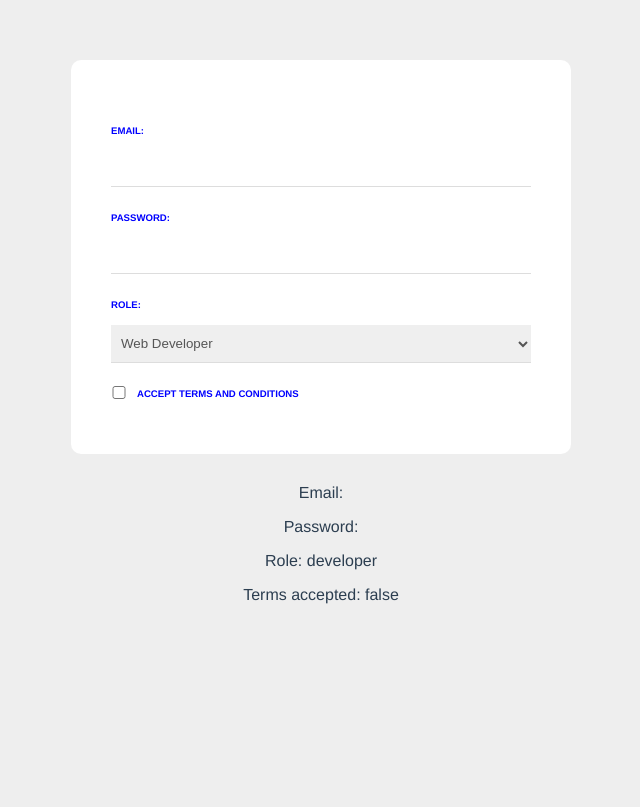
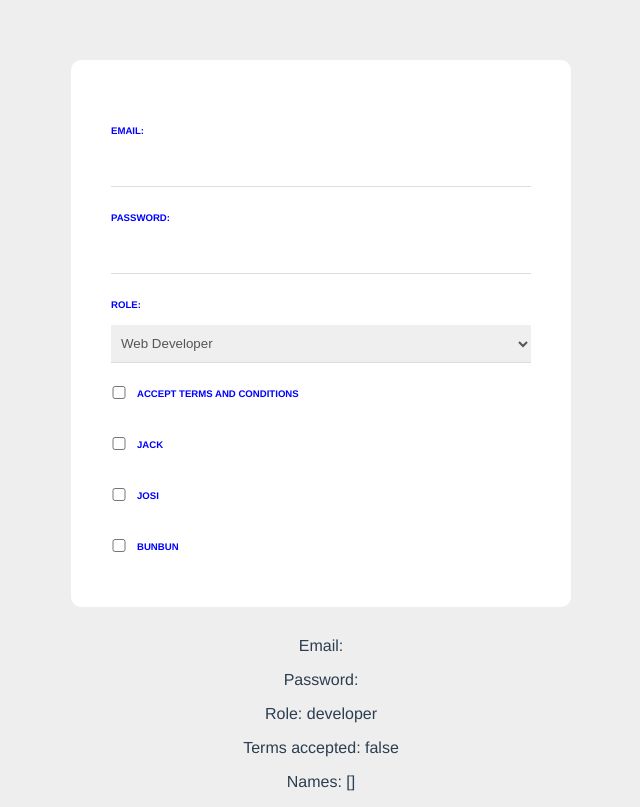
Before and after one commit to snaxattax/VueTutorials, a Vue app in the folder web-form/: page / in a window 1280 px wide. Shown: the whole page, without its empty margins (319-959 px from the left). Built offline with nearby package versions, Linux system fonts and the light colour scheme.

Commit message:
adds a multi-checkbox set for names and shows how to store it in the datamodel as an array

```diff
--- a/web-form/src/components/SignupForm.vue
+++ b/web-form/src/components/SignupForm.vue
@@ -17,12 +17,27 @@
         <label>Accept terms and conditions</label>
         </div>
 
+        <div>
+        <input type="checkbox" value="Jack" v-model="names">
+        <label>Jack</label>
+        </div>
+        <div>
+        <input type="checkbox" value="Josi" v-model="names">
+        <label>Josi</label>
+        </div>
+        <div>
+        <input type="checkbox" value="Bunbun" v-model="names">
+        <label>Bunbun</label>
+        </div>
+
     </form>
 
     <p>Email: {{ email }}</p>
     <p>Password: {{ password }}</p>
     <p>Role: {{ role }}</p>
     <p>Terms accepted: {{ terms }}</p>
+    <p>Names: {{ names }}</p>
+
 </template>
 
 
@@ -34,6 +49,7 @@ export default {
          password: '',
          role: 'developer',
          terms: false,
+         names: [],
       }
    }
 
```
